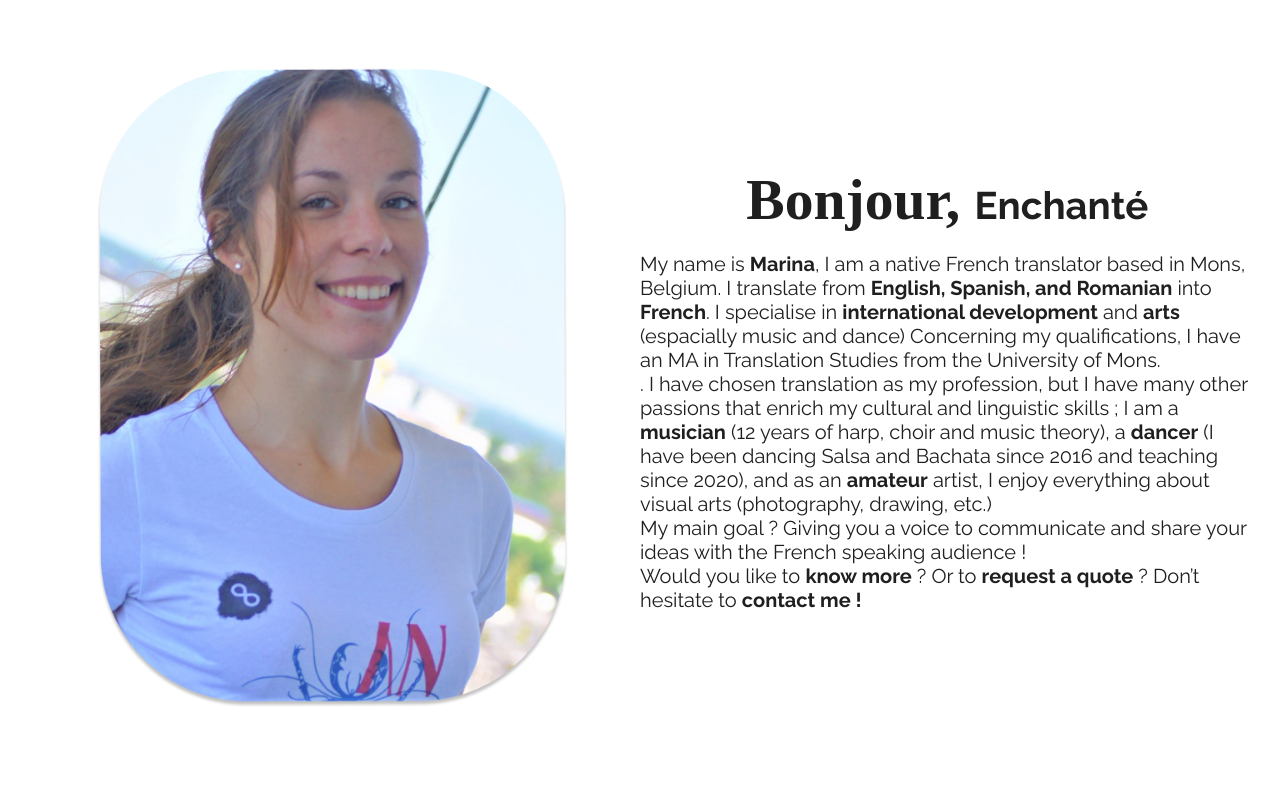
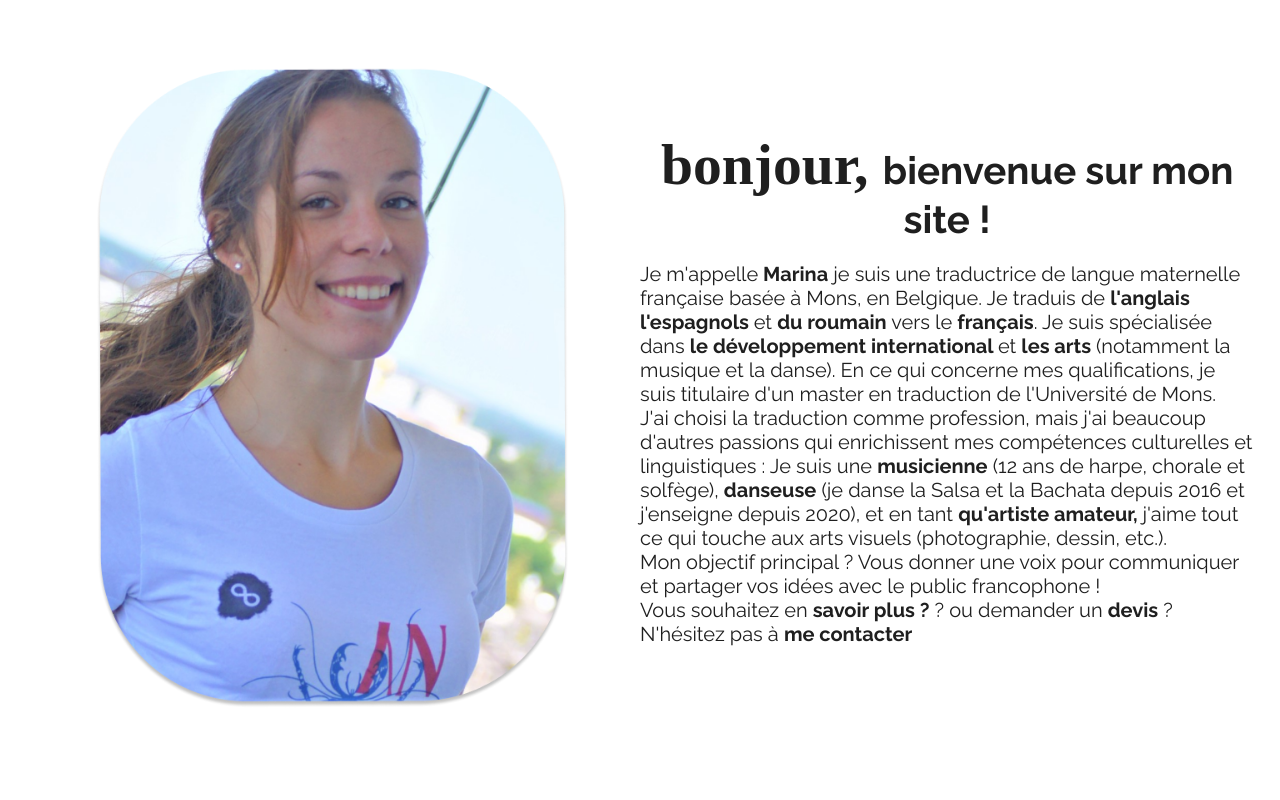
Before and after one commit to AnaelDamette/MHSitePerso, a Vue app: page / in a window 1280 px wide. Shown: the part 1960-2760 px from the top of the page. Built offline with nearby package versions, Linux system fonts and the light colour scheme; a web font is replaced by a local one.

Commit message:
finition JSON

```diff
--- a/src/components/Navbar.vue
+++ b/src/components/Navbar.vue
@@ -5,7 +5,7 @@
       <a data-scroll-to href="#ancreServices"><p>{{ $t("service.service") }}</p></a>
       <a data-scroll-to href="#ancreTestimonial"><p>{{ $t("temoignage.temoignage") }}</p></a>
       <a data-scroll-to href="#ancreAbout"><p>{{ $t("about.about") }}</p></a>
-      <a data-scroll-to href="#ancreContact"><p>contact</p></a>
+      <a data-scroll-to href="#ancreContact"><p>{{ $t("contact.contact") }}</p></a>
     </div>
     <select v-model="$i18n.locale">
       <option v-for="(lang, i) in langs" :key="`Lang${i}`" :value="lang">
--- a/src/components/PageAbout.vue
+++ b/src/components/PageAbout.vue
@@ -4,25 +4,31 @@
       <img src="../assets/PhotoAbout.png" alt="Une photo de Marina Hantz" />
     </aside>
     <article class="blockAbout">
-      <h2 class="titreAbout"><mark class="clicker">{{ $t("bonjour") }}</mark> {{ $t("enchanter") }}</h2>
+      <h2 class="titreAbout">
+        <mark class="clicker">{{ $t("about.titre.hello") }}</mark>
+        {{ $t("about.titre.enchantee") }}
+      </h2>
       <p>
-        My name is <strong>Marina</strong>, I am a native French translator
-        based in Mons, Belgium. I translate from
-        <strong>English, Spanish, and Romanian</strong> into
-        <strong>French</strong>. I specialise in
-        <strong>international development</strong> and
-        <strong>arts</strong> (espacially music and dance) Concerning my
-        qualifications, I have an MA in Translation Studies from the University
-        of Mons.<br> . I have chosen translation as my profession, but I have many
-        other passions that enrich my cultural and linguistic skills ; I am a
-        <strong>musician</strong> (12 years of harp, choir and music theory), a
-        <strong>dancer</strong> (I have been dancing Salsa and Bachata since
-        2016 and teaching since 2020), and as an
-        <strong>amateur</strong> artist, I enjoy everything about visual arts
-        (photography, drawing, etc.) <br> My main goal ? Giving you a voice to
-        communicate and share your ideas with the French speaking audience !<br>
-        Would you like to <strong>know more</strong> ? Or to
-        <strong>request a quote</strong> ? Don’t hesitate to <a data-scroll-to href="#ancreContact"><strong>contact me !</strong></a>
+        {{ $t("about.texte.p1.myName")
+        }}<strong>{{ $t("about.texte.maj.marina") }}</strong
+        >{{ $t("about.texte.p1.basedIn") }}
+        <strong
+          >{{ $t("about.texte.maj.traductionPays.anglais") }}
+          {{ $t("about.texte.maj.traductionPays.espagnols") }}</strong
+        >{{ $t("about.texte.p1.etMin") }}
+        <strong> {{ $t("about.texte.maj.traductionPays.romanian") }}</strong>
+        {{ $t("about.texte.p1.into") }}
+        <strong>{{ $t("about.texte.maj.traductionPays.francais") }}</strong
+        >. {{ $t("about.texte.p1.specialiste") }}<strong>{{ $t("about.texte.maj.international") }}</strong>{{ $t("about.texte.p1.etMin") }}
+        <strong>{{ $t("about.texte.maj.art.art") }}</strong>{{ $t("about.texte.p1.parenthese") }} {{ $t("about.texte.p1.qualification") }}<br />
+        {{ $t("about.texte.p2.profession") }} {{ $t("about.texte.p2.iAm") }}
+        <strong>{{ $t("about.texte.maj.art.musicienne") }}</strong>{{ $t("about.texte.p2.parentheseMusique") }}
+        <strong>{{ $t("about.texte.maj.art.danse") }}</strong> {{ $t("about.texte.p2.parentheseDance") }}
+        <strong>{{ $t("about.texte.maj.art.artiste") }}</strong> {{ $t("about.texte.p2.enjoyArt") }}<br />
+        {{ $t("about.texte.p3.text")}}<br />
+       {{ $t("about.texte.p4.would")}}<strong>{{ $t("about.texte.maj.contact.savoirPlus")}}</strong> ? {{ $t("about.texte.p4.orTo")}}
+        <strong>{{ $t("about.texte.maj.contact.demandeDevis")}}{{ $t("")}}</strong> ?{{ $t("about.texte.p4.hesitate")}}
+        <a data-scroll-to href="#ancreContact"><strong>{{ $t("about.texte.maj.contact.contact")}}</strong></a>
       </p>
     </article>
   </section>
--- a/src/components/PageContact.vue
+++ b/src/components/PageContact.vue
@@ -1,6 +1,6 @@
 <template>
   <section class="d-flex pageHauteur pageContact">
-    <h2 class="titreCentre d-flex">{{ $t("titreContact") }}</h2>
+    <h2 class="titreCentre d-flex">{{ $t("contact.titreContact") }}</h2>
     <article class="carteContact d-flex flexDirectionLigne">
       <figure class="logoContact testBackground">
         <img
@@ -9,7 +9,7 @@
         />
       </figure>
       <div class="d-flex center">
-        <h3 class="titreCarteContact">{{ $t("getInTouch") }}</h3>
+        <h3 class="titreCarteContact">{{ $t("contact.getInTouch") }}</h3>
         <div>
           <a
             class="d-flex flexDirectionLigne lienContact"
--- a/src/locales/en.json
+++ b/src/locales/en.json
@@ -58,17 +58,17 @@
     },
     "texte" : {
       "maj" : {
-        "marina": "Marina",
+        "marina": " Marina",
         "traductionPays" : {
           "anglais" : "English",
-          "espagnols" : "Spanish",
+          "espagnols" : "Spanish ",
           "romanian" : "Romanian",
           "francais" : "Français"
         },
         "et" : "and",
-        "international" : "international development",
+        "international" : "international development ",
         "art" : {
-          "art" : "art",
+          "art" : "art ",
           "musicienne" : "musician",
           "danse" : "dancer",
           "artiste" : "amateur artist, "
@@ -80,7 +80,7 @@
         }
       },
       "p1" : {
-        "myname" : "My name is",
+        "myName" : "My name is",
         "basedIn" : " I am a native French translator based in Mons, Belgium. I translate from ",
         "into" : "into ",
         "specialiste" : "I specialise in",
@@ -107,11 +107,9 @@
     }
   },
 
-
-
-  "titreContact": "Need more information ? Want to request a quote ?",
-  "getInTouch": "Get in touch !",
-  "Ducoup": "tu messages à traduire",
-  "bonjour": "Hello, ",
-  "enchanter": "nice to meet you"
+  "contact" : {
+    "contact" : "contact",
+     "titreContact": "Need more information ? Want to request a quote ?",
+    "getInTouch": "Get in touch !"
+  }
 }
--- a/src/locales/fr.json
+++ b/src/locales/fr.json
@@ -58,65 +58,63 @@
   "about" : {
     "about" : "A propos",
     "titre" : {
-      "hello" : "Hello",
-      "enchantee" : "nice to meet you !"
+      "hello" : "bonjour, ",
+      "enchantee" : "bienvenue sur mon site !"
     },
     "texte" : {
       "maj" : {
-        "marina": "Marina",
+        "marina": " Marina",
         "traductionPays" : {
-          "anglais" : "English",
-          "espagnols" : "Spanish",
-          "romanian" : "Romanian",
-          "francais" : "Français"
+          "anglais" : "l'anglais",
+          "espagnols" : "l'espagnols ",
+          "romanian" : "du roumain",
+          "francais" : "français"
         },
-        "et" : "and",
-        "international" : "international development",
+        "et" : "et",
+        "international" : "le développement international ",
         "art" : {
-          "art" : "art",
-          "musicienne" : "musician",
-          "danse" : "dancer",
-          "artiste" : "amateur artist, "
+          "art" : "les arts ",
+          "musicienne" : "musicienne",
+          "danse" : "danseuse",
+          "artiste" : "qu'artiste amateur, "
         },
         "contact" : {
-          "contact" : "contact me!",
-          "savoirPlus" : "know more",
-          "demandeDevis" : "request a quote"
+          "contact" : "me contacter",
+          "savoirPlus" : "savoir plus ?",
+          "demandeDevis" : "devis"
         }
       },
       "p1" : {
-        "myname" : "My name is",
-        "basedIn" : " I am a native French translator based in Mons, Belgium. I translate from ",
-        "into" : "into ",
-        "specialiste" : "I specialise in",
-        "etMin" : "and",
-        "parenthese" : "(especially music and dance",
-        "qualification" : "Concerning my qualifications, I have an MA in Translation Studies from the University of Mons."
+        "myName" : "Je m'appelle",
+        "basedIn" : " je suis une traductrice de langue maternelle française basée à Mons, en Belgique. Je traduis de ",
+        "into" : "vers le ",
+        "specialiste" : "Je suis spécialisée dans ",
+        "etMin" : "et",
+        "parenthese" : "(notamment la musique et la danse). ",
+        "qualification" : "En ce qui concerne mes qualifications, je suis titulaire d'un master en traduction de l'Université de Mons."
       },
       "p2" : {
-        "profession" : "I have Chosen translation as my profession, but i have many other passions that enrich my cultural and linguistic skills : ",
-        "iAm" : "I am a ",
-        "parentheseMusique" : "(12 years of harp, choir and music theory), a",
-        "parentheseDance" : "(i have been dancing Salsa and Bachata since 2016 and teaching since 2020), and as an ",
-        "enjoyArt" : "I enjoy everything about visual arts (photography, drawing, etc.)"
+        "profession" : "J'ai choisi la traduction comme profession, mais j'ai beaucoup d'autres passions qui enrichissent mes compétences culturelles et linguistiques : ",
+        "iAm" : "Je suis une ",
+        "parentheseMusique" : " (12 ans de harpe, chorale et solfège), ",
+        "parentheseDance" : "(je danse la Salsa et la Bachata depuis 2016 et j'enseigne depuis 2020), et en tant ",
+        "enjoyArt" : "j'aime tout ce qui touche aux arts visuels (photographie, dessin, etc.). "
       },
       "p3" : {
-        "text" : "My main goal ? Giving you a voice to communicate and share your ideas with the French speaking audience !"
+        "text" : "Mon objectif principal ? Vous donner une voix pour communiquer et partager vos idées avec le public francophone !"
       },
 
       "p4" : {
-        "would" : "Would you like to ",
-        "orTo" : "Or to ",
-        "hesitate" : "Don't hesite to"
+        "would" : "Vous souhaitez en ",
+        "orTo" : "ou demander un  ",
+        "hesitate" : "N'hésitez pas à "
       }
     }
   },
 
-
-  "titreContact" : "Le titre est à traduire aussi",
-  "getInTouch" : "Get in touche en Français !",
-  "Ducoup" : "tu messages à traduire",
-  "bonjour" : "Bonjour, ",
-  "enchanter" : "Enchanté"
-
+  "contact" : {
+    "contact" : "contact",
+     "titreContact": "Vous avez besoin de plus d'informations ? Vous souhaitez demander un devis ?",
+    "getInTouch": "Contactez-moi !"
+  }
 }
--- a/src/locales/ro.json
+++ b/src/locales/ro.json
@@ -1,41 +1,38 @@
 {
   "message": "Salut lume i18n !!",
   "acceuil": {
-    "acceuil" : "ACASĂ",
+    "acceuil": "ACASĂ",
     "textLogo": "Cuvintele mele pentru a vă da o voce",
     "presentationTraduction": "Traducere profesională din spaniolă, engleză și română în franceză."
   },
-
   "service": {
-    "service" : "SERVICII",
-    "titreService" : "De ce să lucrezi cu mine?",
-    "listPourquoiTravailler" : {
-      "1" : "Contactul direct cu traducătorul vă va asigura reactivitate, eficiență și control al costurilor",
-      "2" : "Vă garantez traduceri de calitate care țin cont de așteptările dumneavoastră precise",
-      "3" : "Proiectele dumneavoastră vor fi realizate în timp util",
-      "4" : "Îmi voi pune experiența și pasiunea în slujba cauzelor care vă animă"
+    "service": "SERVICII",
+    "titreService": "De ce să lucrezi cu mine?",
+    "listPourquoiTravailler": {
+      "1": "Contactul direct cu traducătorul vă va asigura reactivitate, eficiență și control al costurilor",
+      "2": "Vă garantez traduceri de calitate care țin cont de așteptările dumneavoastră precise",
+      "3": "Proiectele dumneavoastră vor fi realizate în timp util",
+      "4": "Îmi voi pune experiența și pasiunea în slujba cauzelor care vă animă"
     },
-    "traductionList" : {
+    "traductionList": {
       "titre": "Traduceți-vă documentele, aplicațiile, broșurile, cărțile, site-ul web, materialele educaționale ... în franceză.",
-      "1" : "Traducător nativ",
-      "2" : "Master în traducere",
-      "3" : "Diplôme en formation musicale",
-      "4" : "Sensibilitate interculturală"
+      "1": "Traducător nativ",
+      "2": "Master în traducere",
+      "3": "Diplôme en formation musicale",
+      "4": "Sensibilitate interculturală"
     },
-    "soustitreList" : {
-      "titre" : "Subtitrați conținutul audiovizual (canal Youtube, serial web, program TV...)",
-      "1" : "Adaptare culturală",
-      "2" : "Respectarea cerințelor",
-      "3" : "Profesionalism"
+    "soustitreList": {
+      "titre": "Subtitrați conținutul audiovizual (canal Youtube, serial web, program TV...)",
+      "1": "Adaptare culturală",
+      "2": "Respectarea cerințelor",
+      "3": "Profesionalism"
     },
-    "correctionList" : {
-      "titre" : "Corectați-vă conținutul în limba franceză și adaptați-l la publicul țintă. Nu lăsați o greșeală să vă strice proiectul !",
-      "1" : "Cunoașterea profundă a limbii și culturii franceze",
-      "2" : "Asigurați calitatea conținutului"
+    "correctionList": {
+      "titre": "Corectați-vă conținutul în limba franceză și adaptați-l la publicul țintă. Nu lăsați o greșeală să vă strice proiectul !",
+      "1": "Cunoașterea profundă a limbii și culturii franceze",
+      "2": "Asigurați calitatea conținutului"
     }
   },
-
-
   "temoignage": {
     "temoignage": "testimoniale",
     "listeTemoignage": {
@@ -53,70 +50,67 @@
       }
     }
   },
-
-
-  "about" : {
-    "about" : "Despre mine",
-    "titre" : {
-      "hello" : "Hello",
-      "enchantee" : "nice to meet you !"
+  "about": {
+    "about": "Despre mine",
+    "titre": {
+      "hello": "Bonjour,",
+      "enchantee": "încântată de cunoștință!"
     },
-    "texte" : {
-      "maj" : {
-        "marina": "Marina",
-        "traductionPays" : {
-          "anglais" : "English",
-          "espagnols" : "Spanish",
-          "romanian" : "Romanian",
-          "francais" : "Français"
+    "texte": {
+      "maj": {
+        "marina": " Marina",
+        "traductionPays": {
+          "anglais": "engleză, ",
+          "espagnols": "spaniolă ",
+          "romanian": "română",
+          "francais": "franceză"
         },
-        "et" : "and",
-        "international" : "international development",
-        "art" : {
-          "art" : "art",
-          "musicienne" : "musician",
-          "danse" : "dancer",
-          "artiste" : "amateur artist, "
+        "et": "și",
+        "international": "dezvoltare internațională ",
+        "art": {
+          "art": "arte ",
+          "musicienne": "muzician",
+          "danse": "dansator",
+          "artiste": "artist amator, "
         },
-        "contact" : {
-          "contact" : "contact me!",
-          "savoirPlus" : "know more",
-          "demandeDevis" : "request a quote"
+        "contact": {
+          "contact": "mă contactați ! ",
+          "savoirPlus": "mai multe ? ",
+          "demandeDevis": "o ofertă "
         }
       },
-      "p1" : {
-        "myname" : "My name is",
-        "basedIn" : " I am a native French translator based in Mons, Belgium. I translate from ",
-        "into" : "into ",
-        "specialiste" : "I specialise in",
-        "etMin" : "and",
-        "parenthese" : "(especially music and dance",
-        "qualification" : "Concerning my qualifications, I have an MA in Translation Studies from the University of Mons."
+      "p1": {
+        "myName": "Mă numesc ",
+        "basedIn": ", sunt traducător de limba franceză și sunt stabilită în Mons, Belgia. Traduc din ",
+        "into": "în ",
+        "specialiste": " Sunt specializată în ",
+        "etMin": "și",
+        "parenthese": "(în special muzică și dans)",
+        "qualification": " În ceea ce privește calificările mele, am un masterat în Traductologie de la Universitatea din Mons."
       },
-      "p2" : {
-        "profession" : "I have Chosen translation as my profession, but i have many other passions that enrich my cultural and linguistic skills : ",
-        "iAm" : "I am a ",
-        "parentheseMusique" : "(12 years of harp, choir and music theory), a",
-        "parentheseDance" : "(i have been dancing Salsa and Bachata since 2016 and teaching since 2020), and as an ",
-        "enjoyArt" : "I enjoy everything about visual arts (photography, drawing, etc.)"
+      "p2": {
+        "profession": "Am ales traducerea ca profesie, dar am multe alte pasiuni care îmi îmbogățesc competențele culturale și lingvistice ; ",
+        "iAm": "sunt ",
+        "parentheseMusique": "(12 ani de harpă, cor și teorie muzicală), ",
+        "parentheseDance": " (dansez salsa și bachata din 2016 și predau din 2020) și, ca ",
+        "enjoyArt": ", îmi place tot ce ține de artele vizuale (fotografie, desen etc.). "
       },
-      "p3" : {
-        "text" : "My main goal ? Giving you a voice to communicate and share your ideas with the French speaking audience !"
+      "p3": {
+        "text": "Obiectivul meu principal ? Să vă dau o voce pentru a comunica și a vă împărtăși ideile cu publicul francofon !"
       },
-
-      "p4" : {
-        "would" : "Would you like to ",
-        "orTo" : "Or to ",
-        "hesitate" : "Don't hesite to"
+      "p4": {
+        "would": "Doriți să aflați ",
+        "orTo": " Sau să solicitați ",
+        "hesitate": "Nu ezitați să "
       }
     }
   },
 
 
 
-  "titreContact": "le titre est à traduire en Roumain",
-  "getInTouch": "Get in touch en roumain!",
-  "Ducoup": "tu messages à traduire",
-  "bonjour": "Bonjour, ",
-  "enchanter": "nice to meet you"
+  "contact" : {
+    "contact" : "contact",
+     "titreContact": "Aveți nevoie de mai multe informații? Doriți să solicitați o ofertă ?",
+    "getInTouch": "Contactați-mă !"
+  }
 }
--- a/src/locales/sp.json
+++ b/src/locales/sp.json
@@ -57,66 +57,63 @@
   "about" : {
     "about" : "SOBRE MI",
     "titre" : {
-      "hello" : "Hello",
-      "enchantee" : "nice to meet you !"
+      "hello" : "¡Bonjour,",
+      "enchantee" : "encantada de conocerle!"
     },
     "texte" : {
       "maj" : {
-        "marina": "Marina",
+        "marina": " Marina",
         "traductionPays" : {
-          "anglais" : "English",
-          "espagnols" : "Spanish",
-          "romanian" : "Romanian",
-          "francais" : "Français"
+          "anglais" : "inglés",
+          "espagnols" : "español ",
+          "romanian" : "rumano",
+          "francais" : "francés"
         },
-        "et" : "and",
-        "international" : "international development",
+        "et" : "y",
+        "international" : "desarrollo internacional ",
         "art" : {
-          "art" : "art",
-          "musicienne" : "musician",
-          "danse" : "dancer",
-          "artiste" : "amateur artist, "
+          "art" : "las artes ",
+          "musicienne" : "música ",
+          "danse" : "bailarina ",
+          "artiste" : "artista aficionada, "
         },
         "contact" : {
-          "contact" : "contact me!",
-          "savoirPlus" : "know more",
-          "demandeDevis" : "request a quote"
+          "contact" : " contacto conmigo. ",
+          "savoirPlus" : "saber más?",
+          "demandeDevis" : "presupuesto?"
         }
       },
       "p1" : {
-        "myname" : "My name is",
-        "basedIn" : " I am a native French translator based in Mons, Belgium. I translate from ",
-        "into" : "into ",
-        "specialiste" : "I specialise in",
-        "etMin" : "and",
-        "parenthese" : "(especially music and dance",
-        "qualification" : "Concerning my qualifications, I have an MA in Translation Studies from the University of Mons."
+        "myName" : "Mi nombre es",
+        "basedIn" : ", soy una traductora nativa de francés con sede en Mons, Bélgica. Traduzco del ",
+        "into" : "al ",
+        "specialiste" : "Mis especialidades son el ",
+        "etMin" : "y",
+        "parenthese" : "(especialmente la música y la danza).",
+        "qualification" : "En cuanto a mis cualificaciones, dispongo de un máster en Estudios de Traducción otorgado por la Universidad de Mons."
       },
       "p2" : {
-        "profession" : "I have Chosen translation as my profession, but i have many other passions that enrich my cultural and linguistic skills : ",
-        "iAm" : "I am a ",
-        "parentheseMusique" : "(12 years of harp, choir and music theory), a",
-        "parentheseDance" : "(i have been dancing Salsa and Bachata since 2016 and teaching since 2020), and as an ",
-        "enjoyArt" : "I enjoy everything about visual arts (photography, drawing, etc.)"
+        "profession" : "He elegido la traducción como profesión, pero tengo muchas otras pasiones que enriquecen mis conocimientos culturales y lingüísticos; ",
+        "iAm" : "soy ",
+        "parentheseMusique" : "(12 años de arpa, coro y teoría musical),",
+        "parentheseDance" : "(bailo salsa y bachata desde 2016 y doy clases desde 2020), y como ",
+        "enjoyArt" : "me gusta todo lo relacionado con las artes visuales (fotografía, dibujo, etc.) "
       },
       "p3" : {
-        "text" : "My main goal ? Giving you a voice to communicate and share your ideas with the French speaking audience !"
+        "text" : "¿Mi objetivo principal? ¡Darle una voz para comunicar y compartir sus ideas con el público francófono!"
       },
 
       "p4" : {
-        "would" : "Would you like to ",
-        "orTo" : "Or to ",
-        "hesitate" : "Don't hesite to"
+        "would" : "¿Desea ",
+        "orTo" : "¿O pedir un ",
+        "hesitate" : "No dude en ponerse en"
       }
     }
   },
 
-
-  "titreContact" : "Le titre est à traduire en Espagnols",
-
-  "getInTouch" : "Get in touch en espagnols !",
-
-  "Ducoup" : "tu messages test traduire",
-  "bonjour" : "Bonjour, ",
-  "enchanter" : "nice to meet you"
+  "contact" : {
+    "contact" : "contacto",
+     "titreContact": "¿Necesita más información? ¿Desea solicitar un presupuesto?",
+    "getInTouch": "¡Contáctame!"
+  }
 }
```
